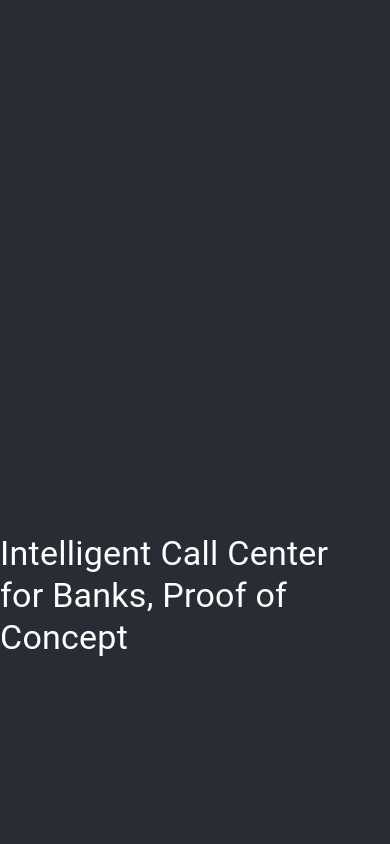
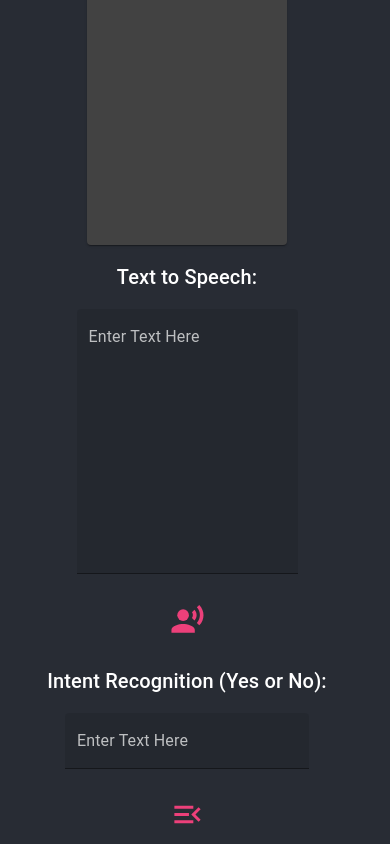
Before and after one commit to huaigulin/huaigulin.github.io, a React (Create React App) app: page / in a window 390 px wide. Both pictures are taken after a click on the button "TRY IT YOURSELF!". Built offline with nearby package versions, Linux system fonts and the light colour scheme.

Commit message:
style optimization for small screen

```diff
--- a/src/components/callCenter/callCenter.js
+++ b/src/components/callCenter/callCenter.js
@@ -7,6 +7,9 @@ import Demo from "./demo";
 const useStyles = makeStyles((theme) => ({
     background: {
         height: "100vh",
+        width: "100%",
+    },
+    backgroundSm: {
         width: "100%",
     },
 }));
@@ -24,7 +27,7 @@ export default () => {
             justify="center"
             alignItems="center"
             spacing={2}
-            className={classes.background}
+            className={isSmScreen ? classes.backgroundSm : classes.background}
         >
             <Grid item>
                 <Typography variant="h4" color="textPrimary">
--- a/src/components/callCenter/demo.js
+++ b/src/components/callCenter/demo.js
@@ -13,14 +13,14 @@ export default (props) => {
     return (
         <Fragment>
             <Grid item style={{ width: "100%" }}>
-                <Grid container justify="center" spacing={4}>
-                    <Grid item>
+                <Grid container justify="center" spacing={2}>
+                    <Grid item xs={12} md={4}>
                         <SpeechRecognition />
                     </Grid>
-                    <Grid item>
+                    <Grid item xs={12} md={4}>
                         <TextToSpeech />
                     </Grid>
-                    <Grid item>
+                    <Grid item xs={12} md={4}>
                         <IntentRecognition />
                     </Grid>
                 </Grid>
```
